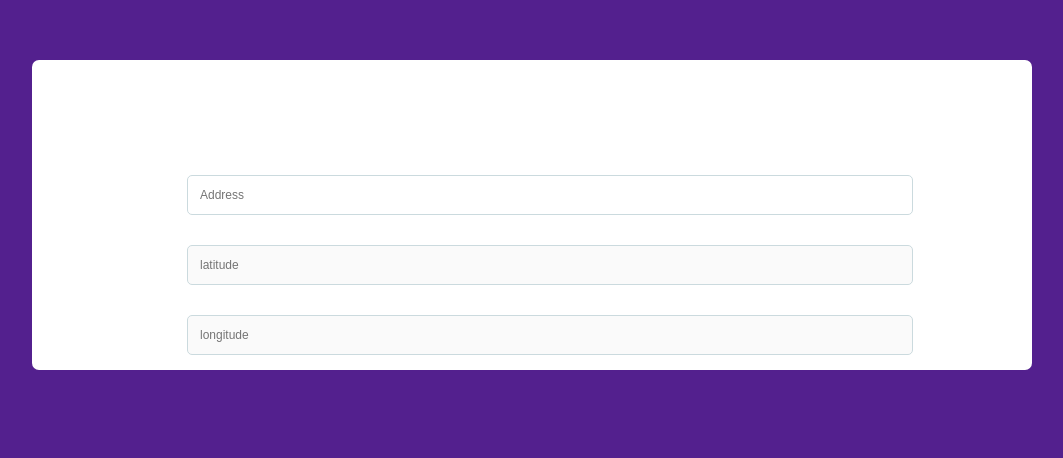
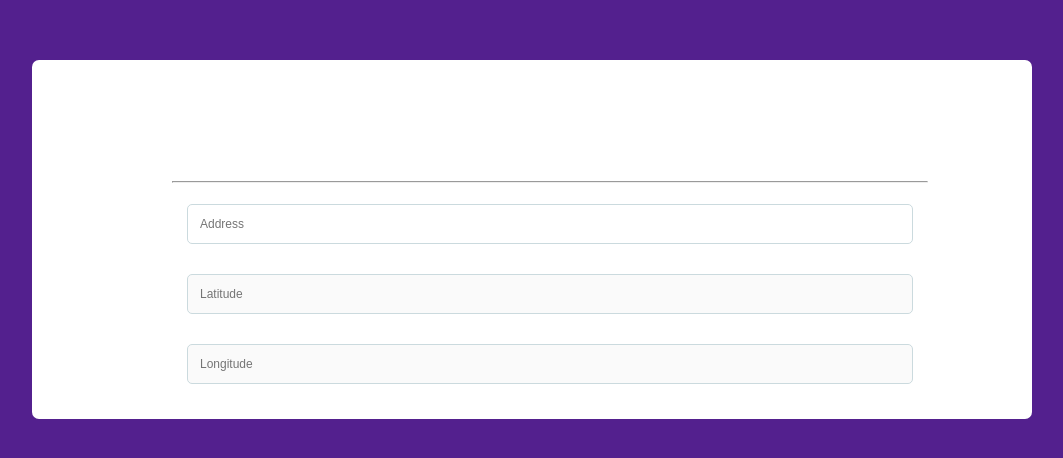
Before and after one commit to HuascarMC/react_geocoder, a React (Create React App) app: page / in a window 1280 px wide. Shown: the part 120-578 px from the top of the page, without its empty margins (108-1171 px from the left). Built offline with nearby package versions, Linux system fonts and the light colour scheme.

Commit message:
formn container styling finished

```diff
--- a/src/App.css
+++ b/src/App.css
@@ -4,7 +4,7 @@
  align-items: center;
  width: 800px;
  padding: 100px;
- padding-bottom: 0px;
+ padding-bottom: 20px;
  border-radius: 7px;
  margin: 180px auto;
 }
--- a/src/components/InfoBoxes.js
+++ b/src/components/InfoBoxes.js
@@ -8,9 +8,9 @@ class InfoBoxes extends React.Component {
  render() {
   return(
    <div>
-   <li><input className="disabled" type="text" placeholder="latitude" disabled/></li>
-   <li><input className="disabled" type="text" placeholder="longitude" disabled/></li>
-  </div>
+    <li><input className="disabled" type="text" placeholder="Latitude" disabled/></li>
+    <li><input className="disabled" type="text" placeholder="Longitude" disabled/></li>
+   </div>
   )}
  }
 
--- a/src/containers/FormContainer.js
+++ b/src/containers/FormContainer.js
@@ -10,6 +10,7 @@ class FormContainer extends React.Component {
   return(
    <form className="geocoder-form">
     <ul>
+     <li><br/><hr className="style1"/></li>
        <li><input type="text" placeholder="Address"/></li>
        <InfoBoxes/>
     </ul>
```
